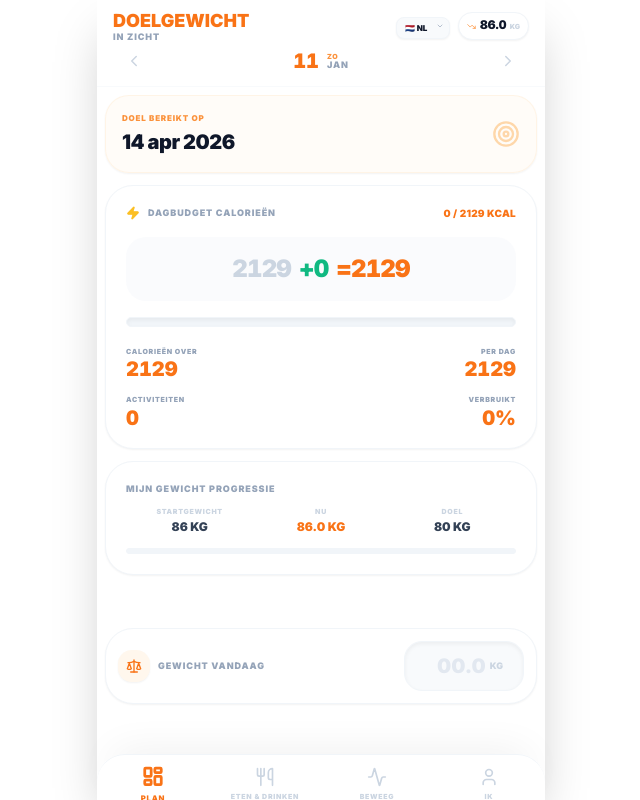
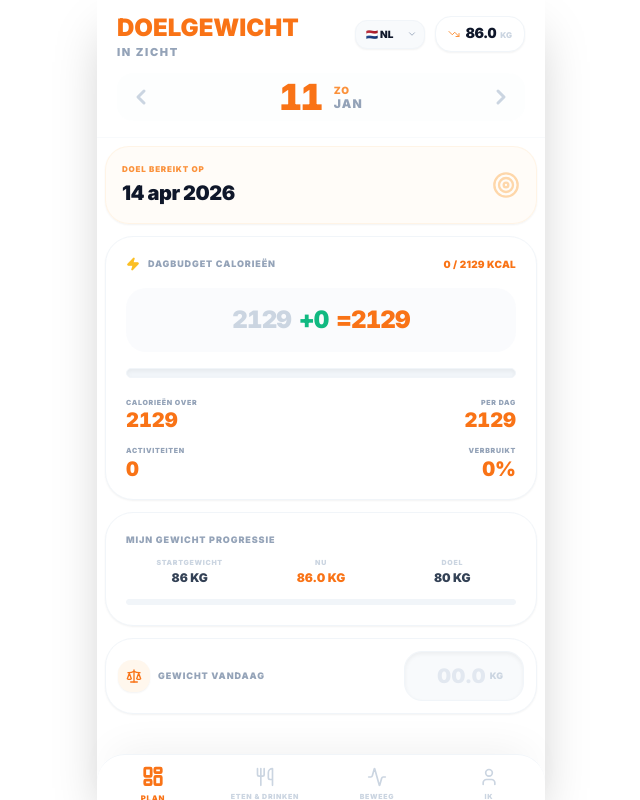
Before and after one commit to Legalfiction/My-healthy-planning, a React (Vite) app: page / in a window 1280 px wide. Shown: the whole page, without its empty margins (319-959 px from the left). Built offline with nearby package versions, Linux system fonts and the light colour scheme.

Commit message:
feat: Enhance header and language selector UI
Improve the visual presentation of the application header and the language selection dropdown. This includes increased font sizes for titles, adjusted spacing, and rounded corners for the language selector, providing a more polished user experience.

```diff
--- a/App.tsx
+++ b/App.tsx
@@ -471,35 +471,59 @@ export default function App() {
       )}
 
       {/* Header */}
-      <header className="bg-white sticky top-0 z-40 p-3 px-4 border-b border-slate-50 flex flex-col gap-1 shrink-0">
+      <header className="bg-white sticky top-0 z-40 p-4 px-5 border-b border-slate-50 flex flex-col gap-3 shrink-0">
         <div className="flex justify-between items-start">
           <div className="flex flex-col">
-             <h1 className="text-lg font-black text-orange-500 leading-none">{t.title}</h1>
-             <h2 className="text-[9px] font-black text-slate-400 tracking-[0.1em] uppercase">{t.subtitle}</h2>
+             <h1 className="text-2xl font-black text-orange-500 leading-none mb-1">{t.title}</h1>
+             <h2 className="text-[11px] font-black text-slate-400 tracking-[0.15em] uppercase">{t.subtitle}</h2>
           </div>
-          <div className="flex items-center gap-2">
+          <div className="flex items-center gap-2.5">
              <div className="relative">
-                <select value={state.language} onChange={(e) => setState(prev => ({ ...prev, language: e.target.value as Language }))} className="bg-slate-50 border border-slate-100 rounded-lg px-2 py-1 text-[8px] font-black appearance-none pr-5 outline-none uppercase shadow-sm">
+                <select
+                  value={state.language}
+                  onChange={(e) => setState(prev => ({ ...prev, language: e.target.value as Language }))}
+                  className="bg-slate-50 border border-slate-100 rounded-xl px-2.5 py-1.5 text-[10px] font-black appearance-none pr-7 outline-none uppercase shadow-sm active:bg-slate-100"
+                >
                   {Object.keys(LANGUAGE_FLAGS).map(l => <option key={l} value={l}>{LANGUAGE_FLAGS[l as Language]} {l.toUpperCase()}</option>)}
                 </select>
-                <ChevronDown size={8} className="absolute right-1.5 top-1/2 -translate-y-1/2 text-slate-400 pointer-events-none" />
+                <ChevronDown size={10} className="absolute right-2 top-1/2 -translate-y-1/2 text-slate-400 pointer-events-none" />
              </div>
-             <div className="bg-white border border-slate-100 px-2 py-1 rounded-2xl flex items-center gap-1 shadow-sm">
-                <TrendingDown size={9} className="text-orange-400" />
-                <span className="text-xs font-black tabular-nums">{globalLatestWeight.toFixed(1)} <span className="text-[7px] text-slate-300 uppercase">KG</span></span>
+             <div className="bg-white border border-slate-100 px-3 py-1.5 rounded-2xl flex items-center gap-1.5 shadow-sm">
+                <TrendingDown size={12} className="text-orange-400" />
+                <span className="text-sm font-black tabular-nums">{globalLatestWeight.toFixed(1)} <span className="text-[8px] text-slate-300 uppercase">KG</span></span>
              </div>
           </div>
         </div>
-        <div className="flex items-center justify-between px-2">
-          <button onClick={() => { const d = new Date(selectedDate); d.setDate(d.getDate()-1); setSelectedDate(d.toISOString().split('T')[0]); }} className="p-1 text-slate-300 active:text-orange-500"><ChevronLeft size={18}/></button>
-          <div className="flex items-center gap-2">
-             <span className="text-xl font-black text-orange-500 tabular-nums leading-none">{dateParts.day}</span>
-             <div className="flex flex-col leading-none">
-               <span className="text-[7px] font-black text-orange-400 uppercase tracking-widest">{dateParts.weekday}</span>
-               <span className="text-[9px] font-black text-slate-400 uppercase tracking-widest">{dateParts.month}</span>
+
+        {/* Improved Date Selector for Mobile Readability */}
+        <div className="flex items-center justify-between px-1 bg-slate-50/30 rounded-2xl py-1">
+          <button
+            onClick={() => { const d = new Date(selectedDate); d.setDate(d.getDate()-1); setSelectedDate(d.toISOString().split('T')[0]); }}
+            className="p-2 text-slate-300 active:text-orange-500 transition-colors"
+          >
+            <ChevronLeft size={24} strokeWidth={3} />
+          </button>
+
+          <div className="flex items-center gap-3">
+             <span className="text-4xl font-black text-orange-500 tabular-nums leading-none tracking-tighter">
+               {dateParts.day}
+             </span>
+             <div className="flex flex-col leading-tight pt-0.5">
+               <span className="text-[10px] font-black text-orange-400 uppercase tracking-[0.1em]">
+                 {dateParts.weekday}
+               </span>
+               <span className="text-[12px] font-black text-slate-400 uppercase tracking-widest">
+                 {dateParts.month}
+               </span>
              </div>
           </div>
-          <button onClick={() => { const d = new Date(selectedDate); d.setDate(d.getDate()+1); setSelectedDate(d.toISOString().split('T')[0]); }} className="p-1 text-slate-300 active:text-orange-500"><ChevronRight size={18}/></button>
+
+          <button
+            onClick={() => { const d = new Date(selectedDate); d.setDate(d.getDate()+1); setSelectedDate(d.toISOString().split('T')[0]); }}
+            className="p-2 text-slate-300 active:text-orange-500 transition-colors"
+          >
+            <ChevronRight size={24} strokeWidth={3} />
+          </button>
         </div>
       </header>
 
```
